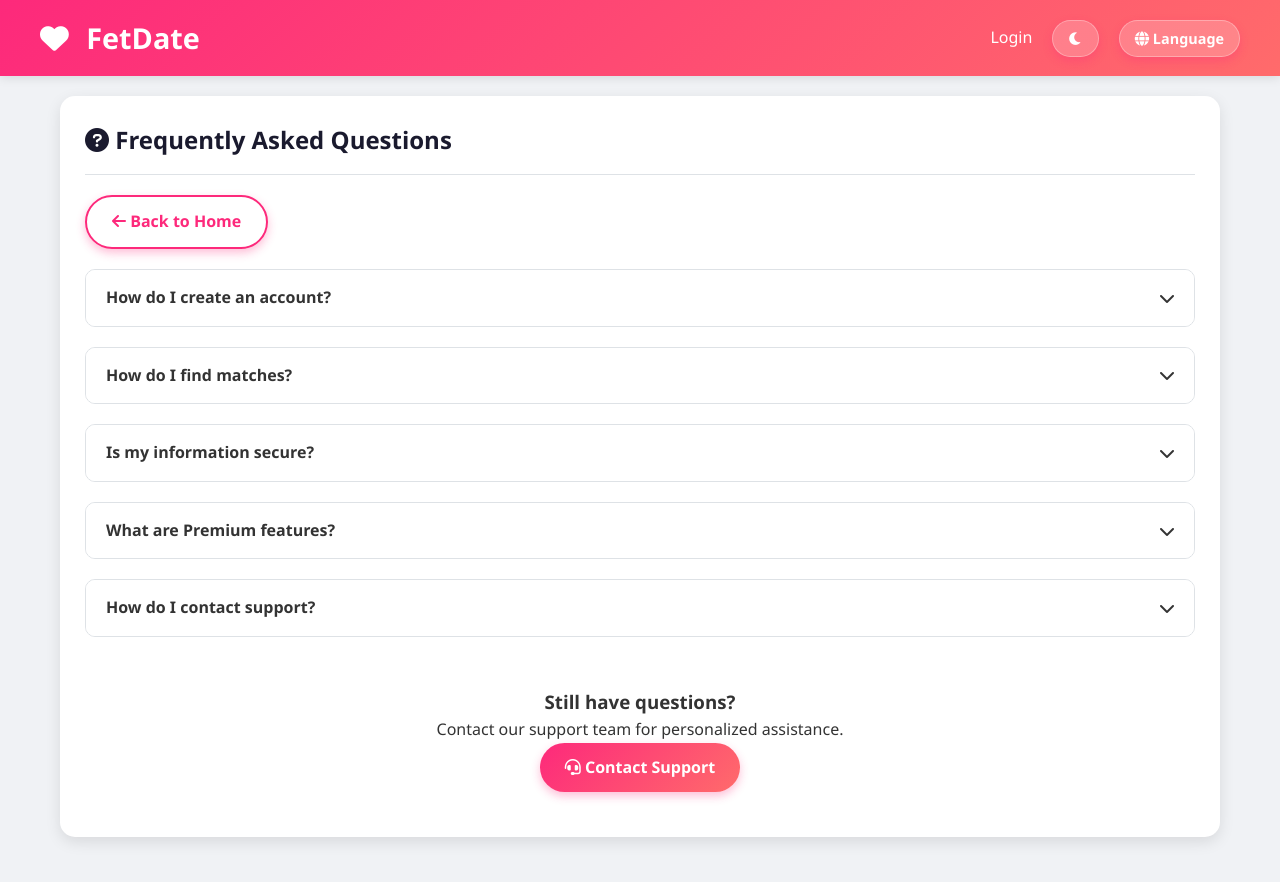
After one commit to Zdristi/fetfinder, a Flask app: page /faq in a window 1280 px wide. The commit adds this page. Run offline with Flask 3, Linux system fonts and the light colour scheme.

Commit message:
Добавлены раздел FAQ и чат с поддержкой

```diff
--- a/app.py
+++ b/app.py
@@ -198,7 +198,34 @@ LANGUAGES = {
         'cancel_subscription': 'Cancel Subscription',
         'subscription_expired': 'Your premium subscription has expired.',
         'get_premium_now': 'Get Premium Now',
-        'by_subscribing': 'By subscribing, you agree to our terms of service and privacy policy.'
+        'by_subscribing': 'By subscribing, you agree to our terms of service and privacy policy.',
+        'faq': 'FAQ',
+        'support': 'Support',
+        'frequently_asked_questions': 'Frequently Asked Questions',
+        'back_to_home': 'Back to Home',
+        'how_do_i_create_an_account': 'How do I create an account?',
+        'how_do_i_create_an_account_answer': 'To create an account, click the "Sign Up" button on the homepage. Fill in your username, email, and password, then follow the instructions to complete your profile.',
+        'how_do_i_find_matches': 'How do I find matches?',
+        'how_do_i_find_matches_answer': 'After completing your profile, go to the "Discover" section to start swiping through potential matches. You can like or reject profiles based on your preferences.',
+        'is_my_information_secure': 'Is my information secure?',
+        'is_my_information_secure_answer': 'We take your privacy seriously. All personal information is encrypted and stored securely. We never share your data with third parties without your consent.',
+        'what_are_premium_features': 'What are Premium features?',
+        'what_are_premium_features_answer': 'Premium members enjoy unlimited swipes, the ability to undo up to 5 swipes per day, unlimited messaging, and a premium badge on their profile. Premium also gives priority placement in discovery queues.',
+        'how_do_i_contact_support': 'How do I contact support?',
+        'how_do_i_contact_support_answer': 'You can contact our support team through the "Contact Support" link in your profile menu, or by emailing support@fetdate.online. Our team typically responds within 24 hours.',
+        'still_have_questions': 'Still have questions?',
+        'contact_our_support_team': 'Contact our support team for personalized assistance.',
+        'contact_support': 'Contact Support',
+        'support_chat': 'Support Chat',
+        'back_to_profile': 'Back to Profile',
+        'welcome_to_support_chat': 'Welcome to Support Chat!',
+        'support_will_respond_soon': 'Our support team will respond to your messages as soon as possible.',
+        'type_your_message': 'Type your message...',
+        'support_auto_response': 'Thank you for your message. Our support team has received your inquiry and will respond as soon as possible. In the meantime, you might find answers to common questions in our FAQ section.',
+        'support_welcome_message': 'Hello! Welcome to FetDate support. How can we help you today?',
+        'need_immediate_help': 'Need immediate help?',
+        'contact_us_by_email': 'You can also contact us by email:',
+        'typical_response_time': 'Typical response time: 24 hours'
     },
     'ru': {
         'welcome': 'Добро пожаловать в FetDate!',
@@ -296,7 +323,34 @@ LANGUAGES = {
         'cancel_subscription': 'Отменить подписку',
         'subscription_expired': 'Ваша премиум подписка истекла.',
         'get_premium_now': 'Получить премиум сейчас',
-        'by_subscribing': 'Оформляя подписку, вы соглашаетесь с условиями обслуживания и политикой конфиденциальности.'
+        'by_subscribing': 'Оформляя подписку, вы соглашаетесь с условиями обслуживания и политикой конфиденциальности.',
+        'faq': 'Частые вопросы',
+        'support': 'Поддержка',
+        'frequently_asked_questions': 'Часто задаваемые вопросы',
+        'back_to_home': 'Назад на главную',
+        'how_do_i_create_an_account': 'Как создать аккаунт?',
+        'how_do_i_create_an_account_answer': 'Чтобы создать аккаунт, нажмите кнопку "Зарегистрироваться" на главной странице. Заполните имя пользователя, электронную почту и пароль, затем следуйте инструкциям для завершения профиля.',
+        'how_do_i_find_matches': 'Как найти совпадения?',
+        'how_do_i_find_matches_answer': 'После завершения профиля перейдите в раздел "Метчи", чтобы начать свайпинг по потенциальным совпадениям. Вы можете лайкать или отклонять профили по вашим предпочтениям.',
+        'is_my_information_secure': 'Безопасна ли моя информация?',
+        'is_my_information_secure_answer': 'Мы серьезно относимся к вашей конфиденциальности. Вся личная информация шифруется и надежно хранится. Мы никогда не передаем ваши данные третьим сторонам без вашего согласия.',
+        'what_are_premium_features': 'Какие возможности даёт Премиум?',
+        'what_are_premium_features_answer': 'Премиум участники получают неограниченные свайпы, возможность отменять до 5 свайпов в день, неограниченные сообщения и премиум бейдж на своем профиле. Премиум также обеспечивает приоритетное размещение в очереди обнаружения.',
+        'how_do_i_contact_support': 'Как связаться с поддержкой?',
+        'how_do_i_contact_support_answer': 'Вы можете связаться с нашей командой поддержки через ссылку "Связаться с поддержкой" в меню профиля или по электронной почте support@fetdate.online. Наша команда обычно отвечает в течение 24 часов.',
+        'still_have_questions': 'Остались вопросы?',
+        'contact_our_support_team': 'Свяжитесь с нашей командой поддержки для персональной помощи.',
+        'contact_support': 'Связаться с поддержкой',
+        'support_chat': 'Чат с поддержкой',
+        'back_to_profile': 'Назад к профилю',
+        'welcome_to_support_chat': 'Добро пожаловать в чат с поддержкой!',
+        'support_will_respond_soon': 'Наша команда поддержки ответит на ваши сообщения как можно скорее.',
+        'type_your_message': 'Введите ваше сообщение...',
+        'support_auto_response': 'Спасибо за ваше сообщение. Наша команда поддержки получила ваш запрос и ответит как можно скорее. Тем временем вы можете найти ответы на часто задаваемые вопросы в нашем разделе FAQ.',
+        'support_welcome_message': 'Здравствуйте! Добро пожаловать в поддержку FetDate. Чем мы можем вам помочь?',
+        'need_immediate_help': 'Нужна срочная помощь?',
+        'contact_us_by_email': 'Вы также можете связаться с нами по электронной почте:',
+        'typical_response_time': 'Среднее время ответа: 24 часа'
     }
 }
 
@@ -1014,6 +1068,17 @@ def subscribe_premium():
     return redirect(url_for('profile'))
 
 
+@app.route('/faq')
+def faq():
+    return render_template('faq.html')
+
+
+@app.route('/support_chat')
+@login_required
+def support_chat():
+    return render_template('support_chat.html')
+
+
 @app.route('/test_match')
 @login_required
 def test_match():
--- a/templates/base.html
+++ b/templates/base.html
@@ -24,6 +24,8 @@
                     <a href="{{ url_for('swipe') }}">{{ get_text('discover') }}</a>
                     <a href="{{ url_for('chat_list') }}">{{ get_text('chat') }}</a>
                     <a href="{{ url_for('premium') }}">Premium</a>
+                    <a href="{{ url_for('faq') }}">{{ get_text('faq') or 'FAQ' }}</a>
+                    <a href="{{ url_for('support_chat') }}">{{ get_text('support') or 'Support' }}</a>
 
                     {% if current_user.is_admin %}
                         <a href="{{ url_for('admin') }}">Admin Panel</a>
--- /dev/null
+++ b/templates/faq.html
@@ -0,0 +1,117 @@
+{% extends "base.html" %}
+
+{% block title %}{{ get_text('faq') or 'FAQ' }} - {{ SITE_NAME }}{% endblock %}
+
+{% block content %}
+<div class="card">
+    <div class="card-header">
+        <h2 class="card-title">
+            <i class="fas fa-question-circle"></i> {{ get_text('frequently_asked_questions') or 'Frequently Asked Questions' }}
+        </h2>
+    </div>
+
+    <div style="margin-bottom: 20px;">
+        <a href="{{ url_for('home') }}" class="btn btn-outline">
+            <i class="fas fa-arrow-left"></i> {{ get_text('back_to_home') or 'Back to Home' }}
+        </a>
+    </div>
+
+    <div class="faq-section">
+        <div class="faq-item" style="margin-bottom: 20px; border: 1px solid var(--border-color); border-radius: 10px; overflow: hidden;">
+            <div class="faq-question" style="background: var(--card-bg); padding: 15px 20px; cursor: pointer; font-weight: bold; display: flex; justify-content: space-between; align-items: center;" onclick="toggleFaq(this)">
+                <span>{{ get_text('how_do_i_create_an_account') or 'How do I create an account?' }}</span>
+                <i class="fas fa-chevron-down"></i>
+            </div>
+            <div class="faq-answer" style="padding: 0 20px; max-height: 0; overflow: hidden; transition: max-height 0.3s ease-out, padding 0.3s ease;">
+                <p style="padding: 20px 0; margin: 0; border-top: 1px solid var(--border-color);">
+                    {{ get_text('how_do_i_create_an_account_answer') or 'To create an account, click the "Sign Up" button on the homepage. Fill in your username, email, and password, then follow the instructions to complete your profile.' }}
+                </p>
+            </div>
+        </div>
+
+        <div class="faq-item" style="margin-bottom: 20px; border: 1px solid var(--border-color); border-radius: 10px; overflow: hidden;">
+            <div class="faq-question" style="background: var(--card-bg); padding: 15px 20px; cursor: pointer; font-weight: bold; display: flex; justify-content: space-between; align-items: center;" onclick="toggleFaq(this)">
+                <span>{{ get_text('how_do_i_find_matches') or 'How do I find matches?' }}</span>
+                <i class="fas fa-chevron-down"></i>
+            </div>
+            <div class="faq-answer" style="padding: 0 20px; max-height: 0; overflow: hidden; transition: max-height 0.3s ease-out, padding 0.3s ease;">
+                <p style="padding: 20px 0; margin: 0; border-top: 1px solid var(--border-color);">
+                    {{ get_text('how_do_i_find_matches_answer') or 'After completing your profile, go to the "Discover" section to start swiping through potential matches. You can like or reject profiles based on your preferences.' }}
+                </p>
+            </div>
+        </div>
+
+        <div class="faq-item" style="margin-bottom: 20px; border: 1px solid var(--border-color); border-radius: 10px; overflow: hidden;">
+            <div class="faq-question" style="background: var(--card-bg); padding: 15px 20px; cursor: pointer; font-weight: bold; display: flex; justify-content: space-between; align-items: center;" onclick="toggleFaq(this)">
+                <span>{{ get_text('is_my_information_secure') or 'Is my information secure?' }}</span>
+                <i class="fas fa-chevron-down"></i>
+            </div>
+            <div class="faq-answer" style="padding: 0 20px; max-height: 0; overflow: hidden; transition: max-height 0.3s ease-out, padding 0.3s ease;">
+                <p style="padding: 20px 0; margin: 0; border-top: 1px solid var(--border-color);">
+                    {{ get_text('is_my_information_secure_answer') or 'We take your privacy seriously. All personal information is encrypted and stored securely. We never share your data with third parties without your consent.' }}
+                </p>
+            </div>
+        </div>
+
+        <div class="faq-item" style="margin-bottom: 20px; border: 1px solid var(--border-color); border-radius: 10px; overflow: hidden;">
+            <div class="faq-question" style="background: var(--card-bg); padding: 15px 20px; cursor: pointer; font-weight: bold; display: flex; justify-content: space-between; align-items: center;" onclick="toggleFaq(this)">
+                <span>{{ get_text('what_are_premium_features') or 'What are Premium features?' }}</span>
+                <i class="fas fa-chevron-down"></i>
+            </div>
+            <div class="faq-answer" style="padding: 0 20px; max-height: 0; overflow: hidden; transition: max-height 0.3s ease-out, padding 0.3s ease;">
+                <p style="padding: 20px 0; margin: 0; border-top: 1px solid var(--border-color);">
+                    {{ get_text('what_are_premium_features_answer') or 'Premium members enjoy unlimited swipes, the ability to undo up to 5 swipes per day, unlimited messaging, and a premium badge on their profile. Premium also gives priority placement in discovery queues.' }}
+                </p>
+            </div>
+        </div>
+
+        <div class="faq-item" style="margin-bottom: 20px; border: 1px solid var(--border-color); border-radius: 10px; overflow: hidden;">
+            <div class="faq-question" style="background: var(--card-bg); padding: 15px 20px; cursor: pointer; font-weight: bold; display: flex; justify-content: space-between; align-items: center;" onclick="toggleFaq(this)">
+                <span>{{ get_text('how_do_i_contact_support') or 'How do I contact support?' }}</span>
+                <i class="fas fa-chevron-down"></i>
+            </div>
+            <div class="faq-answer" style="padding: 0 20px; max-height: 0; overflow: hidden; transition: max-height 0.3s ease-out, padding 0.3s ease;">
+                <p style="padding: 20px 0; margin: 0; border-top: 1px solid var(--border-color);">
+                    {{ get_text('how_do_i_contact_support_answer') or 'You can contact our support team through the "Contact Support" link in your profile menu, or by emailing support@fetdate.online. Our team typically responds within 24 hours.' }}
+                </p>
+            </div>
+        </div>
+    </div>
+
+    <div style="margin-top: 30px; padding: 20px; background: var(--card-bg); border-radius: 10px; text-align: center;">
+        <h3 style="margin-top: 0;">{{ get_text('still_have_questions') or 'Still have questions?' }}</h3>
+        <p>{{ get_text('contact_our_support_team') or 'Contact our support team for personalized assistance.' }}</p>
+        <a href="{{ url_for('support_chat') }}" class="btn" style="padding: 12px 25px; font-size: 1rem;">
+            <i class="fas fa-headset"></i> {{ get_text('contact_support') or 'Contact Support' }}
+        </a>
+    </div>
+</div>
+
+<script>
+function toggleFaq(element) {
+    const answer = element.nextElementSibling;
+    const icon = element.querySelector('i');
+
+    if (answer.style.maxHeight && answer.style.maxHeight !== '0px') {
+        // Close
+        answer.style.maxHeight = '0px';
+        answer.style.padding = '0 20px';
+        icon.className = 'fas fa-chevron-down';
+    } else {
+        // Open
+        answer.style.maxHeight = answer.scrollHeight + 'px';
+        answer.style.padding = '0 20px';
+        icon.className = 'fas fa-chevron-up';
+    }
+}
+
+// Initialize all answers to be closed
+document.addEventListener('DOMContentLoaded', function() {
+    const answers = document.querySelectorAll('.faq-answer');
+    answers.forEach(answer => {
+        answer.style.maxHeight = '0px';
+        answer.style.padding = '0 20px';
+    });
+});
+</script>
+{% endblock %}
```
Also changed, not shown: templates/support_chat.html (added, +130 -0 lines).
